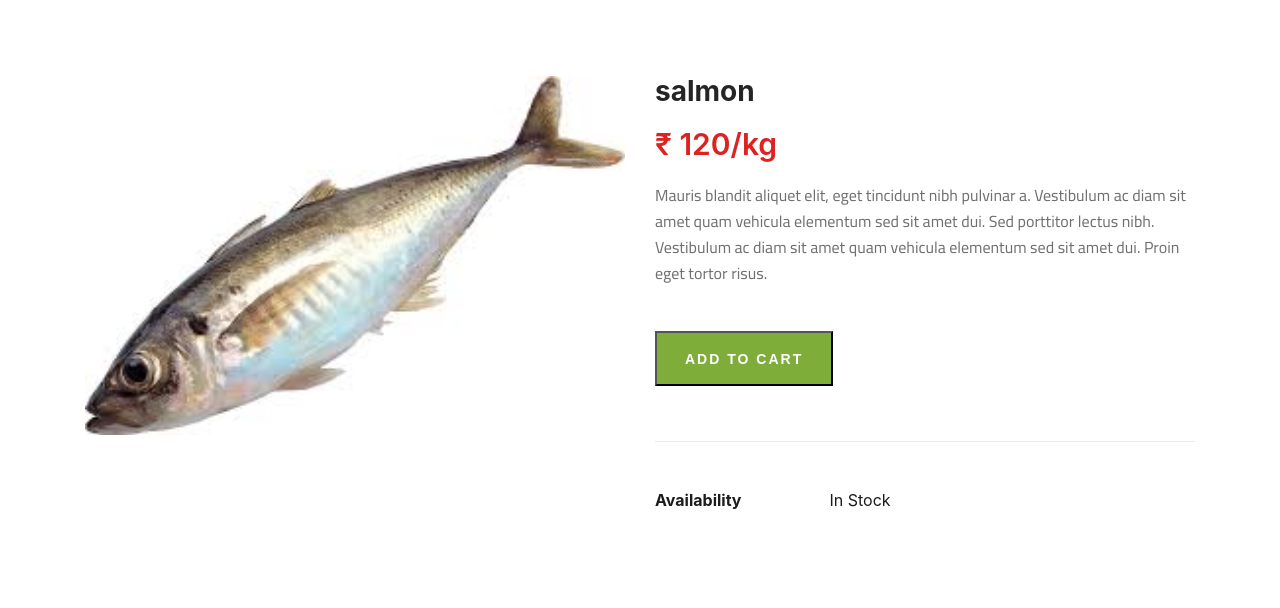
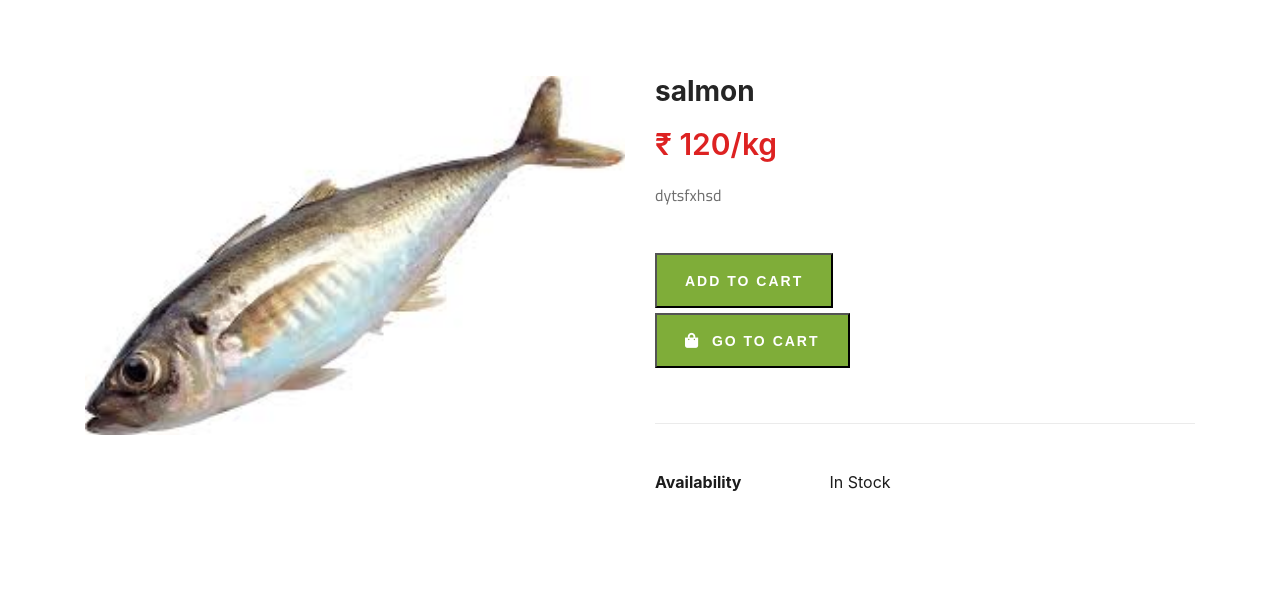
Before and after one commit to naseemnasi/Mallberries, a Django app: page /details?id=1 in a window 1280 px wide. Shown: the part 307-915 px from the top of the page. Run offline with Django 3.2, Linux system fonts and the light colour scheme; data comes from the database, SQL or seed files in the repository; some libraries are stand-ins or nearby versions.

Commit message:
cart button

```diff
--- a/templates/pro_details.html
+++ b/templates/pro_details.html
@@ -33,9 +33,7 @@
                     <div class="product__details__text">
                         <h3>{{product.pname}}</h3>
                         <div class="product__details__price">{{product.price|currency}}/kg</div>
-                        <p>Mauris blandit aliquet elit, eget tincidunt nibh pulvinar a. Vestibulum ac diam sit amet quam
-                            vehicula elementum sed sit amet dui. Sed porttitor lectus nibh. Vestibulum ac diam sit amet
-                            quam vehicula elementum sed sit amet dui. Proin eget tortor risus.</p>
+                        <p>{{product.pdesc}}</p>
 
                         <div class="product__details" >
                             {% if product|is_in_cart:request.session.kart %}
@@ -55,8 +53,10 @@
                             <form action="details" method="POST">{% csrf_token %}
                             <input hidden type="text" name="product" value="{{product.id}}">
                             <input type="submit" class="primary-btn" value ="ADD TO CART">
+
                             </form>
                             {% endif %}
+                            <button class="primary-btn" ><i class="fa fa-shopping-bag" style="font-size:15px"></i>&nbsp GO TO CART</button>
                         </div>
                         {% endfor %}
                         <ul>
```
